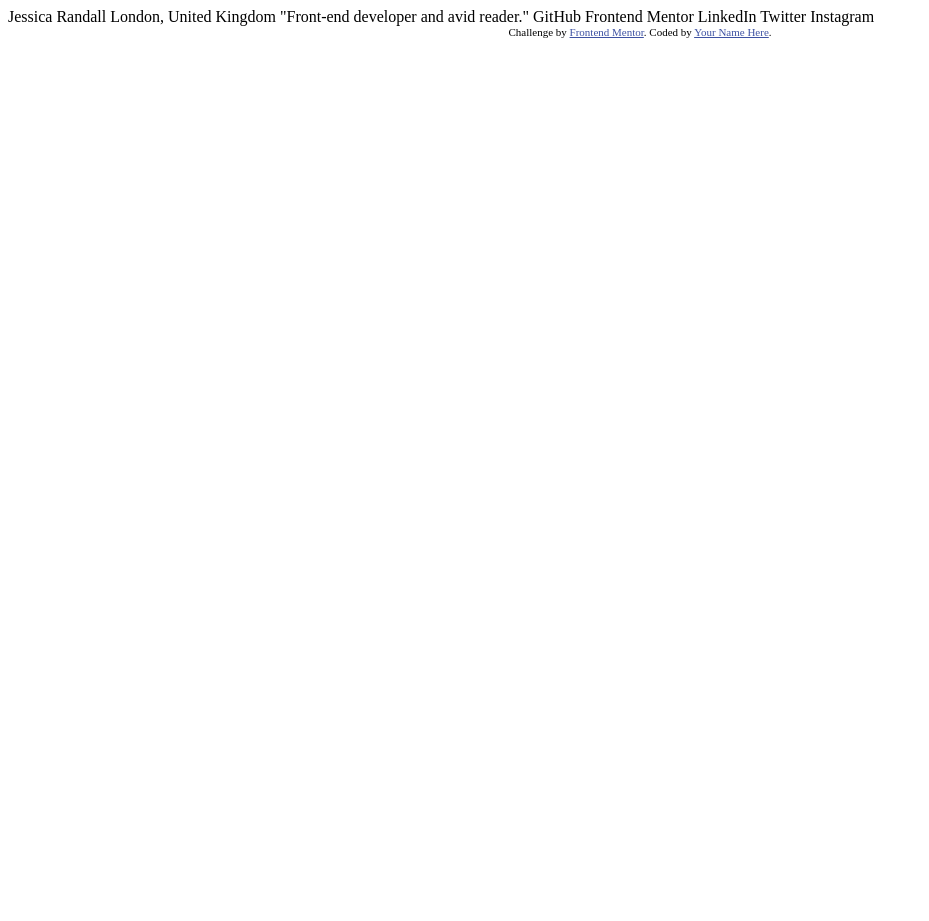
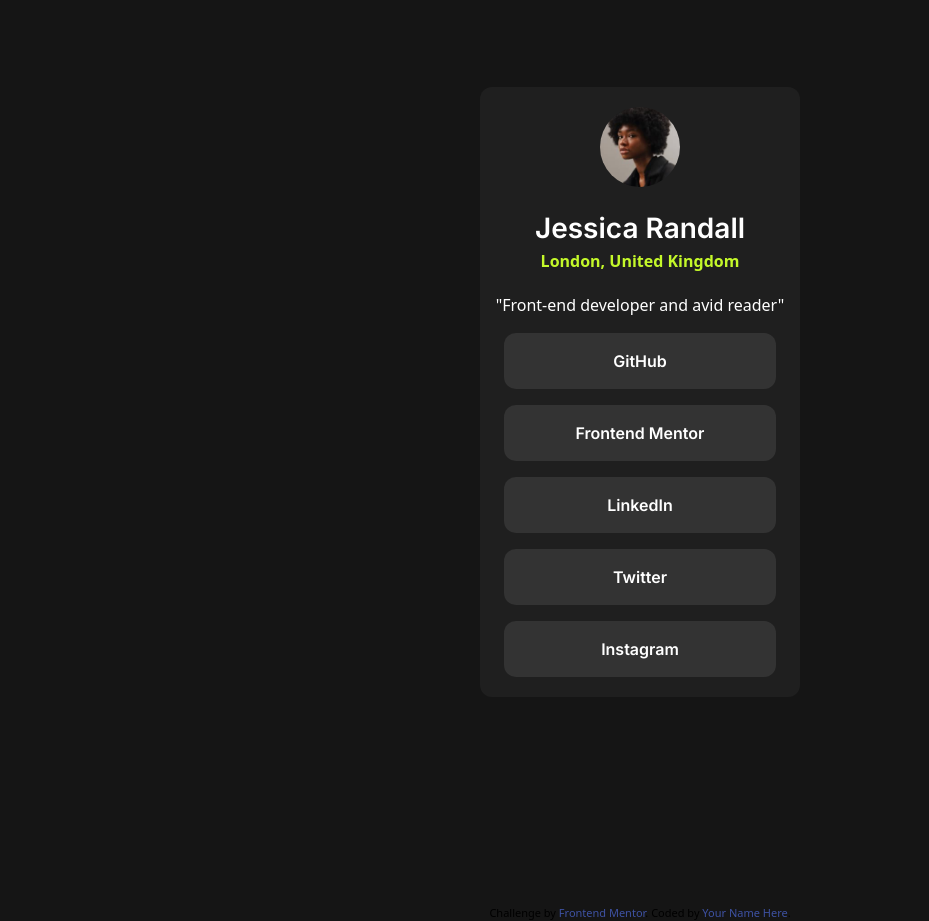
Before and after one commit to TBejarano24/funval-n1, a plain HTML site: page social-links-profile-main/index.html in a window 1280 px wide. Shown: the whole page, without its empty margins (0-929 px from the left). Before the commit the page ends 800 px from the top, so only its background shows below. Drawn offline with nearby package versions, Linux system fonts and the light colour scheme.

Commit message:
Versión avanzada de social-links-profile-main

```diff
--- a/social-links-profile-main/index.html
+++ b/social-links-profile-main/index.html
@@ -8,24 +8,34 @@
 
   <title>Frontend Mentor | Social links profile</title>
 
+  <script src="https://cdn.jsdelivr.net/npm/@tailwindcss/browser@4"></script>
+
+  <link rel="preconnect" href="https://fonts.googleapis.com">
+  <link rel="preconnect" href="https://fonts.gstatic.com" crossorigin>
+  <link href="https://fonts.googleapis.com/css2?family=Inter:ital,opsz,wght@0,14..32,100..900;1,14..32,100..900&display=swap" rel="stylesheet">
+
   <!-- Feel free to remove these styles or customise in your own stylesheet 👍 -->
   <style>
     .attribution { font-size: 11px; text-align: center; }
     .attribution a { color: hsl(228, 45%, 44%); }
   </style>
 </head>
-<body>
-
-  Jessica Randall
-  London, United Kingdom
-  "Front-end developer and avid reader."
-
-  GitHub
-  Frontend Mentor
-  LinkedIn
-  Twitter
-  Instagram
-
+<body class="bg-[#151515] flex flex-col justify-center items-center h-screen">
+  <main class="bg-[#1f1f1f] w-80 rounded-xl my-52">
+    <section class="flex flex-col justify-center items-center">
+      <img class="w-20 rounded-full m-5" src="./assets/images/avatar-jessica.jpeg" alt="profile picture">
+      <h1 class="text-[#fff] text-[28px] font-[Inter] font-semibold">Jessica Randall</h1>
+      <p class="text-[#c4f82a] mb-5 font-semibold">London, United Kingdom</p>
+      <p class="text-[#fff] mb-4">"Front-end developer and avid reader"</p>
+    </section>
+    <section class="flex flex-col justify-center items-center gap-4 font-[Inter] font-semibold">
+      <a class="text-[#fff] w-[85%] h-14 bg-[#333] rounded-xl flex justify-center items-center" href="">GitHub</a>
+      <a class="text-[#fff] w-[85%] h-14 bg-[#333] rounded-xl flex justify-center items-center" href="">Frontend Mentor</a>
+      <a class="text-[#fff] w-[85%] h-14 bg-[#333] rounded-xl flex justify-center items-center" href="">LinkedIn</a>
+      <a class="text-[#fff] w-[85%] h-14 bg-[#333] rounded-xl flex justify-center items-center" href="">Twitter</a>
+      <a class="text-[#fff] w-[85%] h-14 bg-[#333] rounded-xl flex justify-center items-center mb-5" href="">Instagram</a>
+    </section>
+  </main>
   <div class="attribution">
     Challenge by <a href="https://www.frontendmentor.io?ref=challenge" target="_blank">Frontend Mentor</a>.
     Coded by <a href="#">Your Name Here</a>.
```
